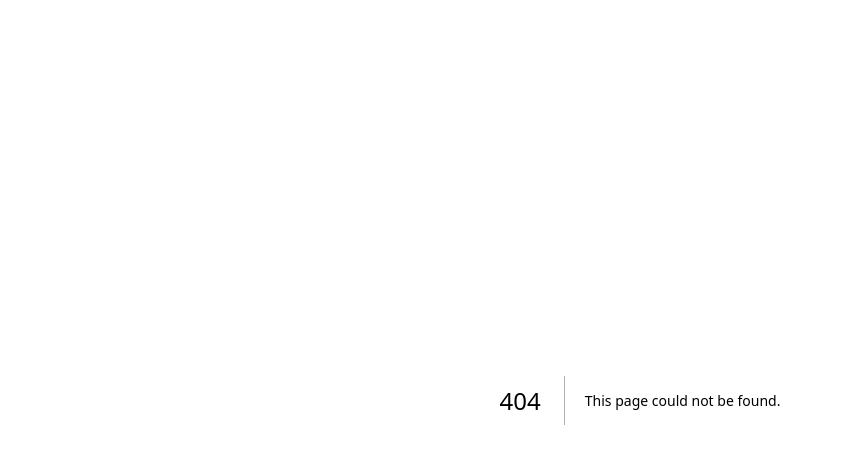
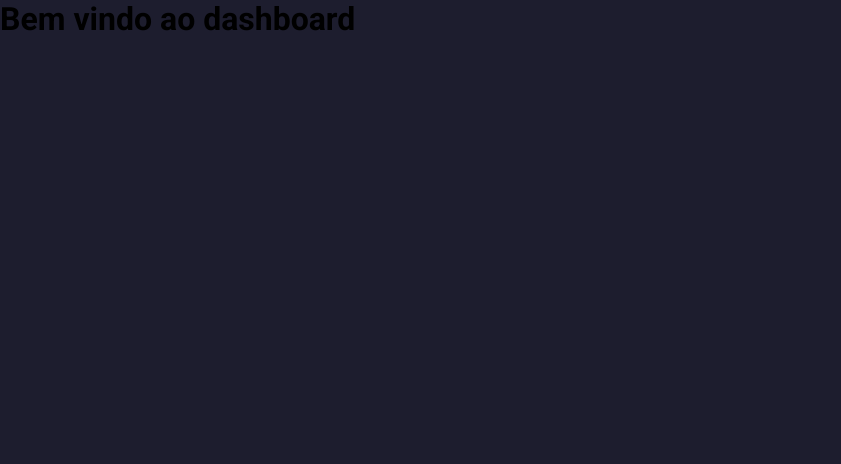
Before and after one commit to pettersonPadilha/web, a Next.js app: page /dashboard in a window 1280 px wide. Before the commit this address had no page. Shown: the top 464 px of the page, without its empty margins (0-841 px from the left). Built offline with nearby package versions, Linux system fonts and the light colour scheme.

Commit message:
Bem vindo ao painel

```diff
--- /dev/null
+++ b/src/pages/dashboard/index.tsx
@@ -0,0 +1,5 @@
+export default function Dashboard() {
+    return(
+        <h1>Bem vindo ao dashboard</h1>
+    );
+}
```
